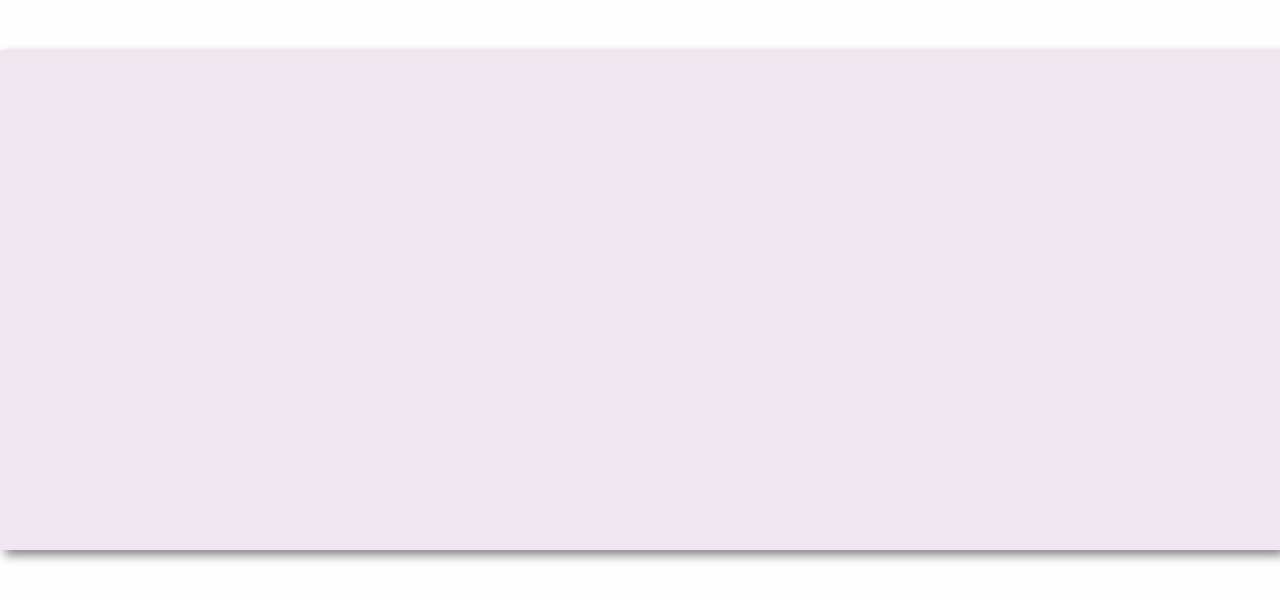
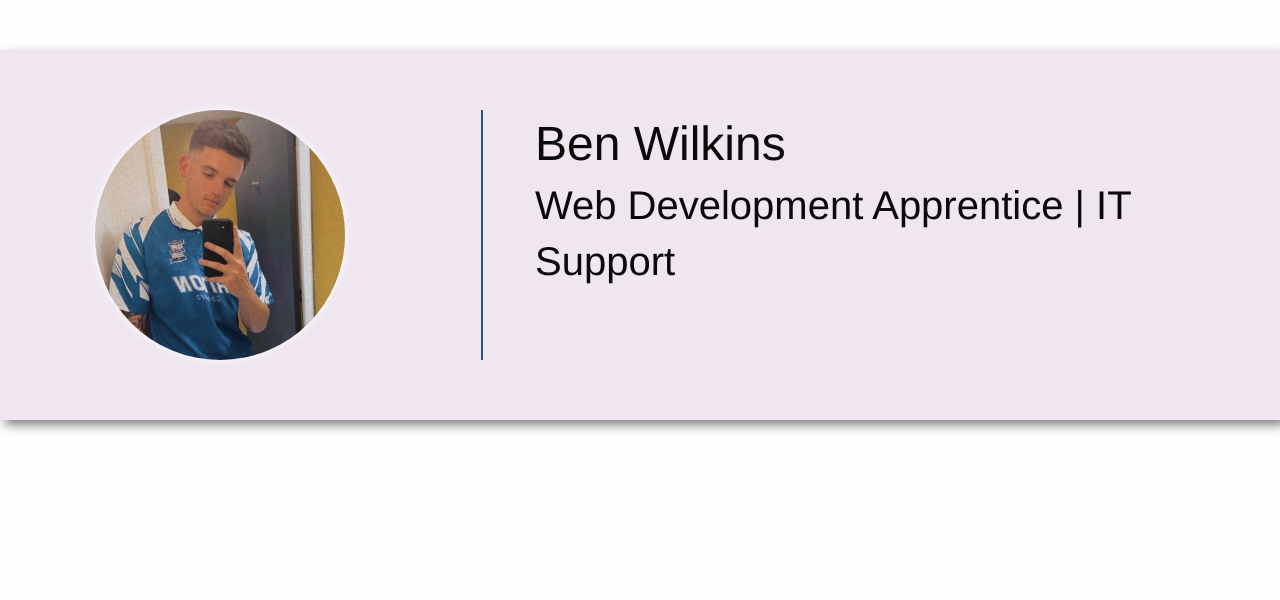
Before and after one commit to BCWilkins/bcwilkins.github.io, a plain HTML site: page index.html in a window 1280 px wide. Drawn offline with Linux system fonts and the light colour scheme.

Commit message:
Added PP & Divider

```diff
--- a/css/styles.css
+++ b/css/styles.css
@@ -24,8 +24,35 @@ blockquote {
 #container {
 	background-color: #efe6ef;
 	width: 1280px;
-	height: 500px;
 	margin: 50px auto;
 	box-shadow: 5px 5px 10px grey;
+	padding: 10px 10px;
+}
+
+#in-border {
 
 }
+
+.profile-picture {
+	padding: 50px 0;
+}
+
+.profile-picture img {
+	width: 250px;
+	border-radius: 50%;
+	display: block;
+	margin: 0 auto;
+	box-shadow: 0 0 10px white;
+}
+
+.divider {
+	background-color: #2D5573;
+	width: 2px;
+	height: 250px;
+	display: block;
+	margin: 50px auto;
+}
+
+.details h1{
+	margin: 50px 0 0 0;
+}
--- a/index.html
+++ b/index.html
@@ -11,5 +11,28 @@
 
 <body>
 	<div id="container">
+		<div id="in-border">
+			<div class="gird-container">
+				<div class="grid-x gridxpadding-x">
+					<div class="large-4 cell profile-picture">
+						<img src="img/pp.jpg">
+					</div>
+					<div class="large-1 cell details">
+						<div class="divider">
+						</div>
+					</div>
+					<div class="large-7 cell details details">
+						<h1>Ben Wilkins</h1>
+						<h2>Web Development Apprentice | IT Support</h2>
+						<ul>
+							<img>
+							<img>
+							<img>
+							<img>
+						</ul>
+					</div>
+				</div>
+			</div>
+		</div>
 	</div>
 </body>
```
Also changed, not shown: img/pp.jpg (added).
